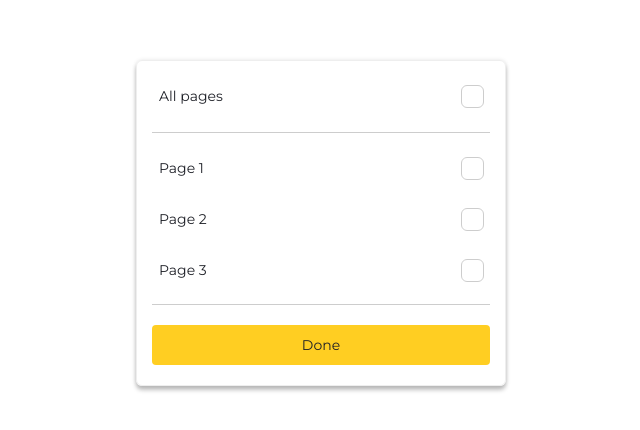
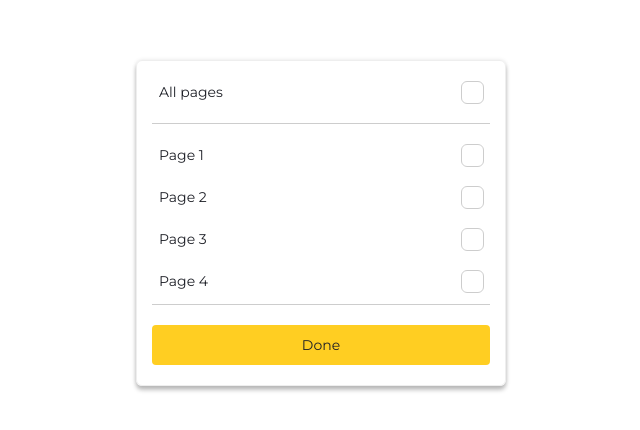
Before and after one commit to Daliego/pixel-perfect-project, a React (Vite) app: page / in a window 1280 px wide. Shown: the part 106-536 px from the top of the page, without its empty margins (319-959 px from the left). Built offline with nearby package versions, Linux system fonts and the light colour scheme.

Commit message:
style/line-height-to-big

```diff
--- a/src/components/home/css/ListItem.css
+++ b/src/components/home/css/ListItem.css
@@ -5,6 +5,7 @@
   padding: 8px 15px 8px 22px;
   cursor: pointer;
   line-height: 130%;
+  max-height: 42px;
 }
 
 .list-item:hover .checkbox {
--- a/src/index.css
+++ b/src/index.css
@@ -35,6 +35,6 @@
   font-style: normal;
   font-weight: 400;
   font-size: 14px;
-  line-height: 249%;
+  line-height: 130%;
   letter-spacing: 0px;
 }
```
